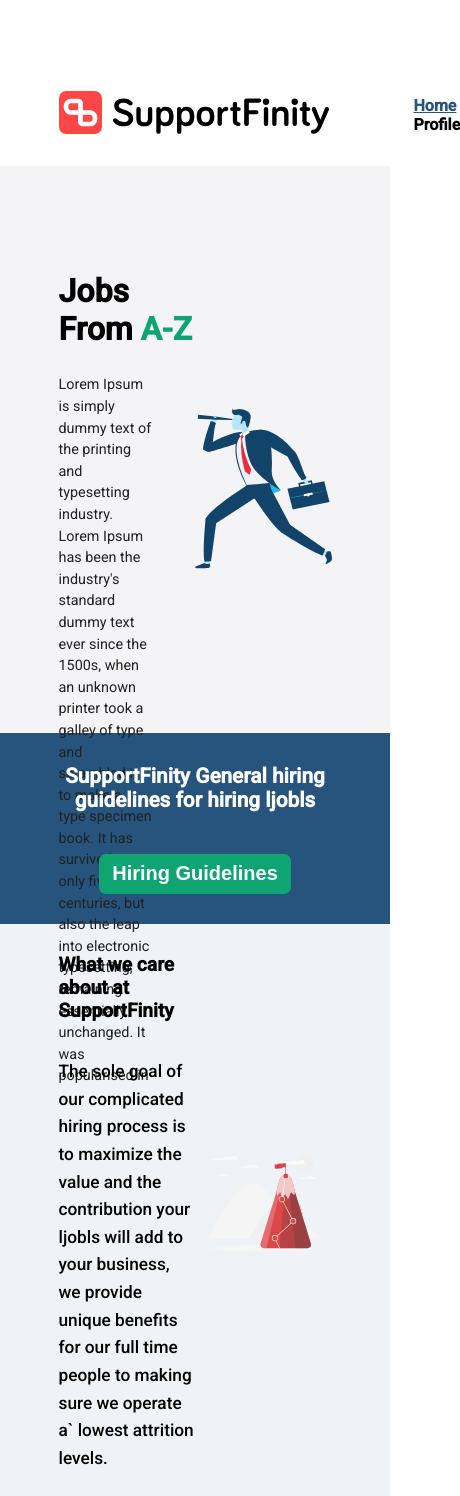
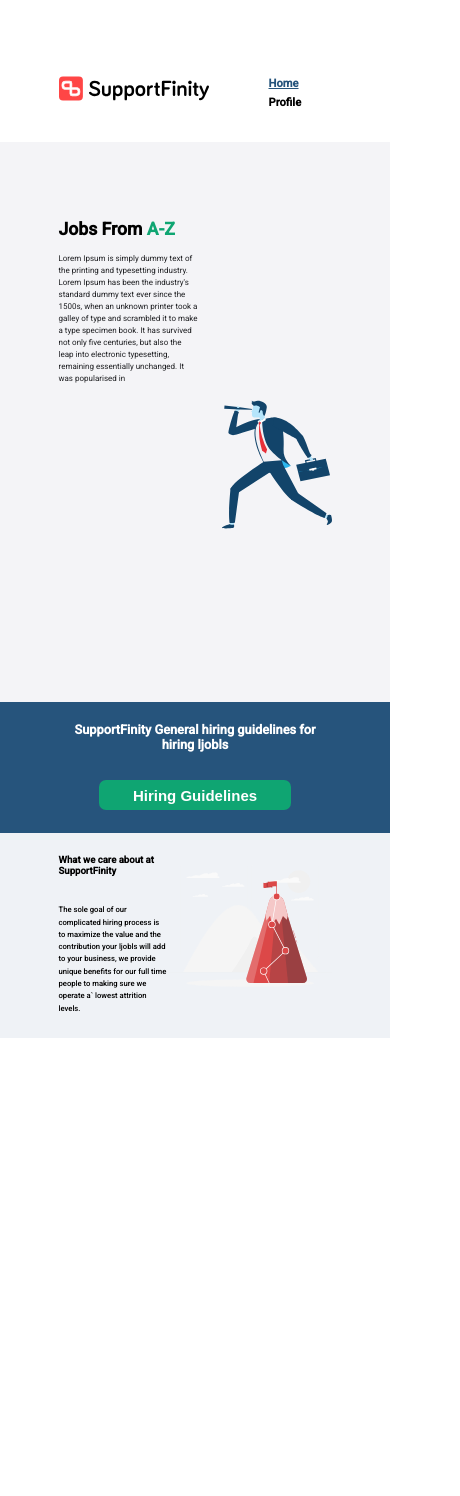
Before and after one commit to SalmaFarghaly/angular-ivy-stuhon, an Angular app: page / in a window 390 px wide. Shown: the whole page, 460 px wide, since content can reach past the window. After the commit the page ends 1038 px from the top, so only its background shows below. Built offline with nearby package versions, Linux system fonts and the light colour scheme.

Commit message:
3 files modified

```diff
--- a/src/app/app.component.css
+++ b/src/app/app.component.css
@@ -39,8 +39,21 @@
     padding-left: 15%;
     padding-right: 19%;
 }
-/* @media only screen and (max-width:400px){
+@media only screen and (max-width:500px){
   .logo{
-    width: 100px;
+    width: 150px;
   }
-} */
+  header{
+    padding-left: 15%;
+    padding-right: 15%;
+
+  }
+  .container{
+    padding-top: 1.5em;
+  }
+  ul li a{
+    padding-left: 20px;
+    font-size: 0.7em;
+
+  }
+}
--- a/src/app/home/home.component.css
+++ b/src/app/home/home.component.css
@@ -134,6 +134,10 @@
     .first h1{
       font-size: 2em;
     }
+     first{
+    text-align: left;
+    padding-top: 15%;
+  }
     .secondParagraph{
       font-size:0.9em;
       margin-bottom: 10px;
@@ -153,4 +157,36 @@
       height:2em;
       font-size:20px;
     }
+
+    @media only screen and (max-width:500px){
+    .firstParagraph{
+        font-size: 0.5em;
+    }
+    .man{
+      width:40%;
+    }
+    .first h1{
+      font-size: 1.1em;
+    }
+    .secondParagraph{
+      font-size:0.4em;
+      margin-bottom: 10px;
+    }
+    .thirdDiv h1{
+      font-size: 0.5em;
+
+    }
+    .mountain{
+      width: 60%;
+    }
+    .subhead{
+      font-size: 0.8em;
+      font-weight: bold;
+    }
+    button{
+      height:2em;
+      font-size:15px;
+    }
+
+  }
 }
--- a/src/app/profile/profile.component.ts
+++ b/src/app/profile/profile.component.ts
@@ -58,7 +58,7 @@
       }
     else
       {
-        this.duplicateSkill=fals;
+        this.duplicateSkill=false;
         if(this.firstName.length>=2&&this.firstName.length<=20&&this.lastName.length>=2&&this.lastName.length<=20){
           localStorage.setItem('firstName',this.firstName)
           localStorage.setItem('lastName',this.lastName)
```
